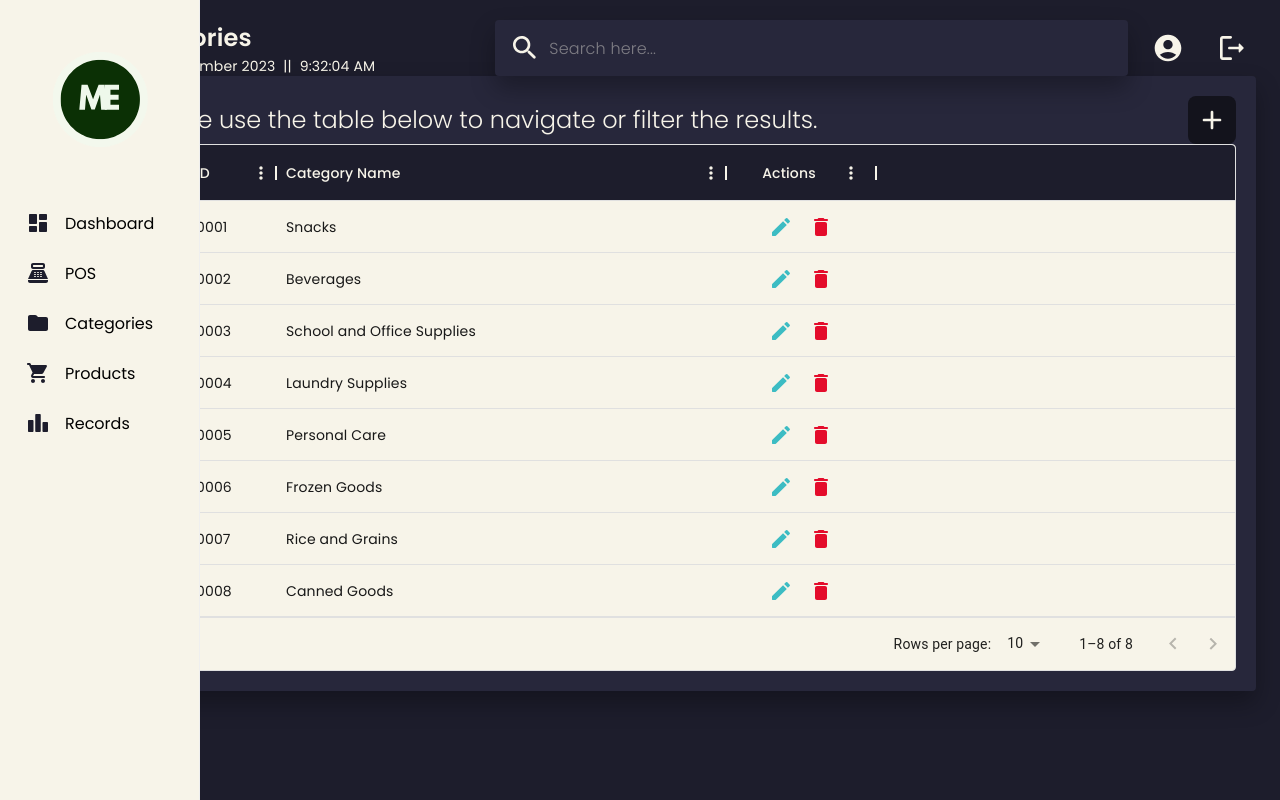
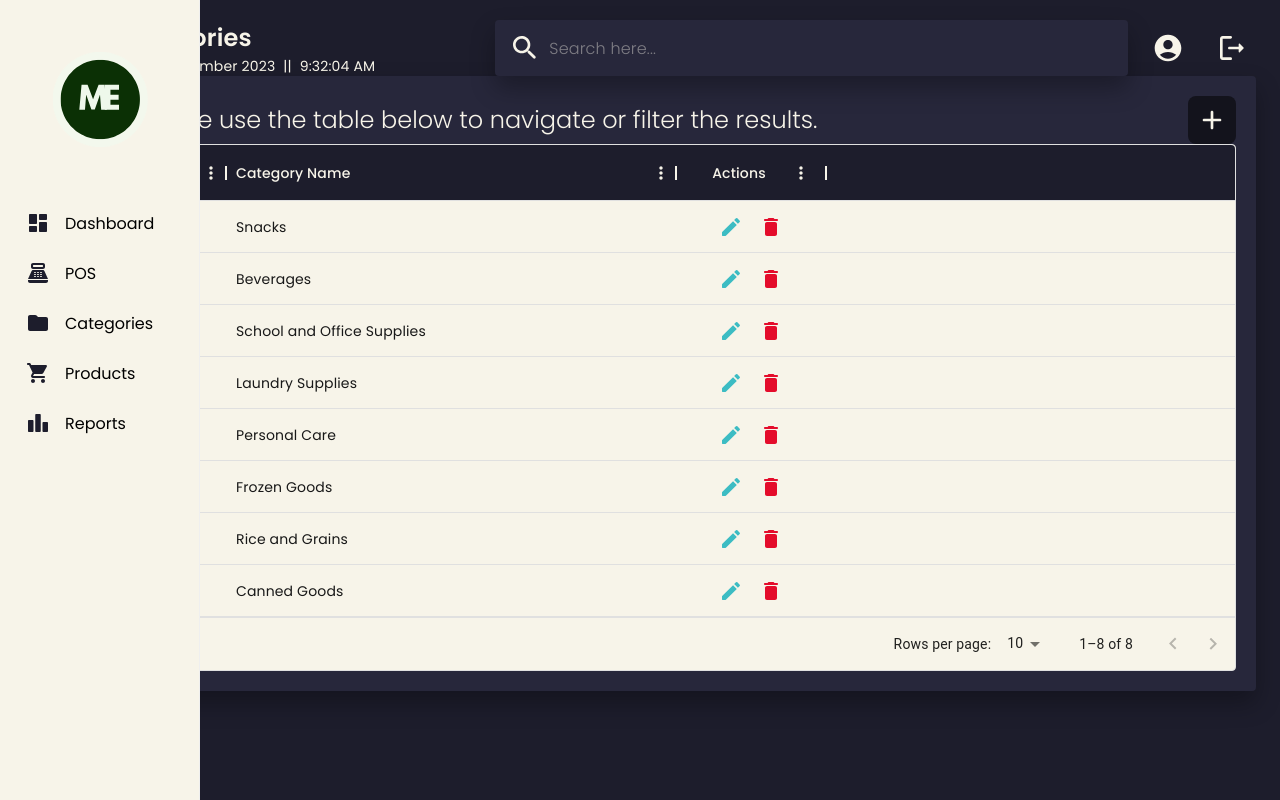
Before and after one commit to m4rceee/pos-system, a React (Vite) app: page /category-home in a window 1280 px wide. Built offline with nearby package versions, Linux system fonts and the light colour scheme.

Commit message:
modified category ids and removed category code

```diff
--- a/src/category-home.jsx
+++ b/src/category-home.jsx
@@ -79,20 +79,18 @@ const columns = [
   ];
 
   const rows = [
-    { id: '0001', categoryName: 'Snacks', categoryCode: '' },
-    { id: '0002', categoryName: 'Beverages', categoryCode: '' },
-    { id: '0003', categoryName: 'School and Office Supplies', categoryCode: '' },
-    { id: '0004', categoryName: 'Laundry Supplies', categoryCode: '' },
-    { id: '0005', categoryName: 'Personal Care', categoryCode: '' },
-    { id: '0006', categoryName: 'Frozen Goods', categoryCode: '' },
-    { id: '0007', categoryName: 'Rice and Grains', categoryCode: '' },
-    { id: '0008', categoryName: 'Canned Goods', categoryCode: '' },
+    { id: '', categoryName: 'Snacks'},
+    { id: '', categoryName: 'Beverages'},
+    { id: '', categoryName: 'School and Office Supplies'},
+    { id: '', categoryName: 'Laundry Supplies'},
+    { id: '', categoryName: 'Personal Care'},
+    { id: '', categoryName: 'Frozen Goods'},
+    { id: '', categoryName: 'Rice and Grains'},
+    { id: '', categoryName: 'Canned Goods'},
   ];
 
-  rows.forEach(row => {
-    if (row.categoryName) {
-      row.categoryCode = row.categoryName.slice(0, 3).toUpperCase() + Math.floor(Math.random() * 1000).toString();
-    }
+  rows.forEach((row, index) => {
+    row.id = "C" + String(index + 1).padStart(4, '0');
   });
 
 export default function CategoryHome() {
@@ -240,7 +238,7 @@ export default function CategoryHome() {
                                                     }}
                                                 />
 
-                                                <DialogActions sx={{marginRight: '15px', marginBottom: '10px'}}>
+                                                <DialogActions>
                                                     <Button
                                                         onClick={handleClose}
                                                         sx={{
@@ -290,7 +288,6 @@ export default function CategoryHome() {
                                             },
                                             }}
                                             pageSizeOptions={[10, 50, 100]}
-                                            checkboxSelection
                                             sx={{
                                                 fontFamily: 'Poppins, sans-serif',
                                                 color: colors.fontColor,
--- a/src/common/sidebar.jsx
+++ b/src/common/sidebar.jsx
@@ -151,7 +151,7 @@ export default function SideBar() {
                                 className='p-1 menu-item'
                                 icon={<LeaderboardRounded sx={{ marginBottom: '3px', color: colors.primary }} />}
                             >
-                                Records
+                                Reports
                             </MenuItem>
                         </>
                     ) : (
--- a/src/product-home.jsx
+++ b/src/product-home.jsx
@@ -111,7 +111,7 @@ const colors = {
     if (row.itemName) {
       row.itemCode = row.itemName.slice(0, 3).toUpperCase() + Math.floor(Math.random() * 1000).toString();
     }
-    row.id = String(index + 1).padStart(4, '0');;
+    row.id = String(index + 1).padStart(4, '0');
   });
 
   const NumberInput = React.forwardRef(function CustomNumberInput(props, ref) {
@@ -404,7 +404,6 @@ export default function ProductHome() {
                                                     },
                                                 }}
                                                 pageSizeOptions={[5, 10]}
-                                                checkboxSelection
                                                 sx={{
                                                     fontFamily: 'Poppins, sans-serif',
                                                     color: colors.fontColor,
```
